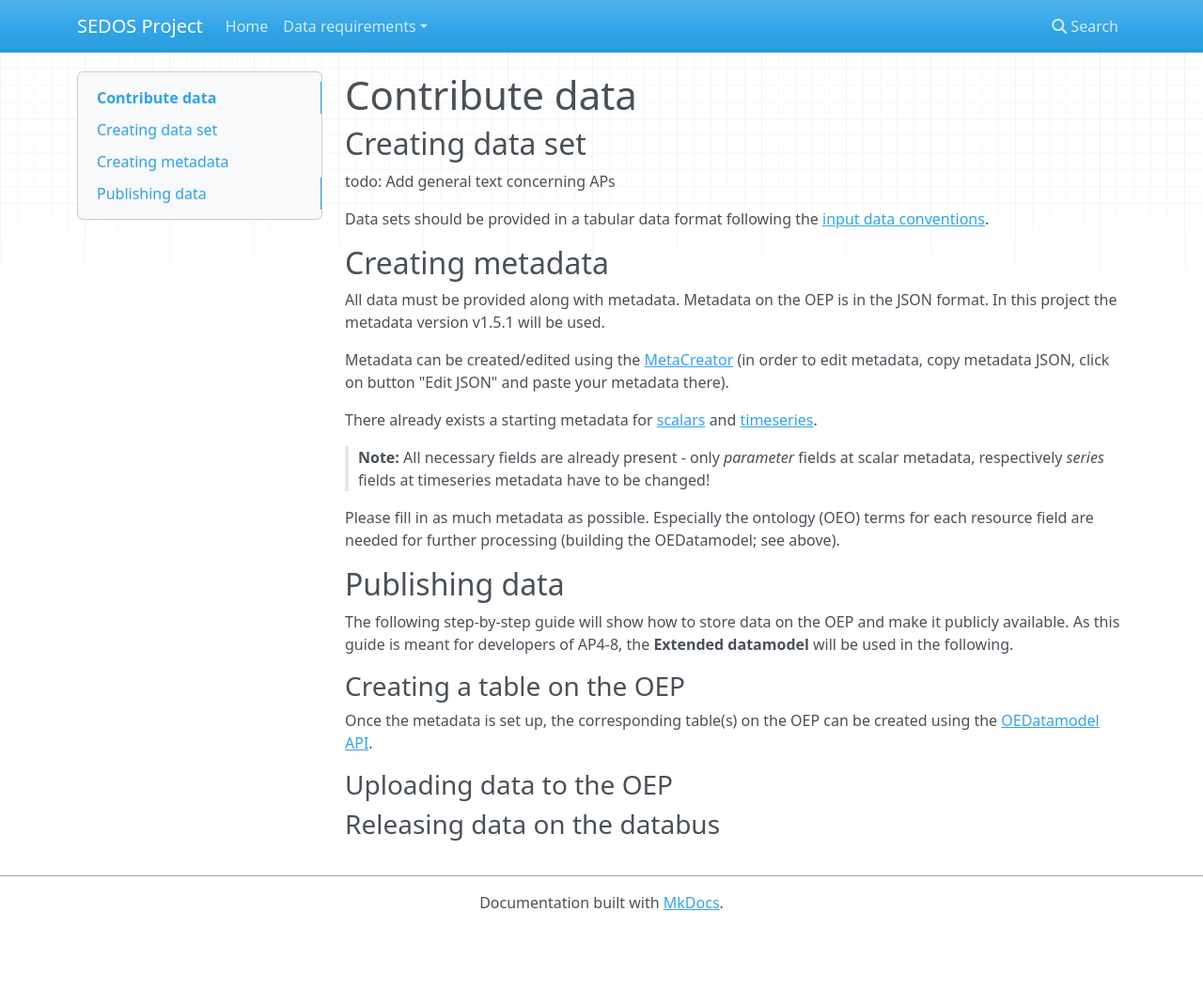
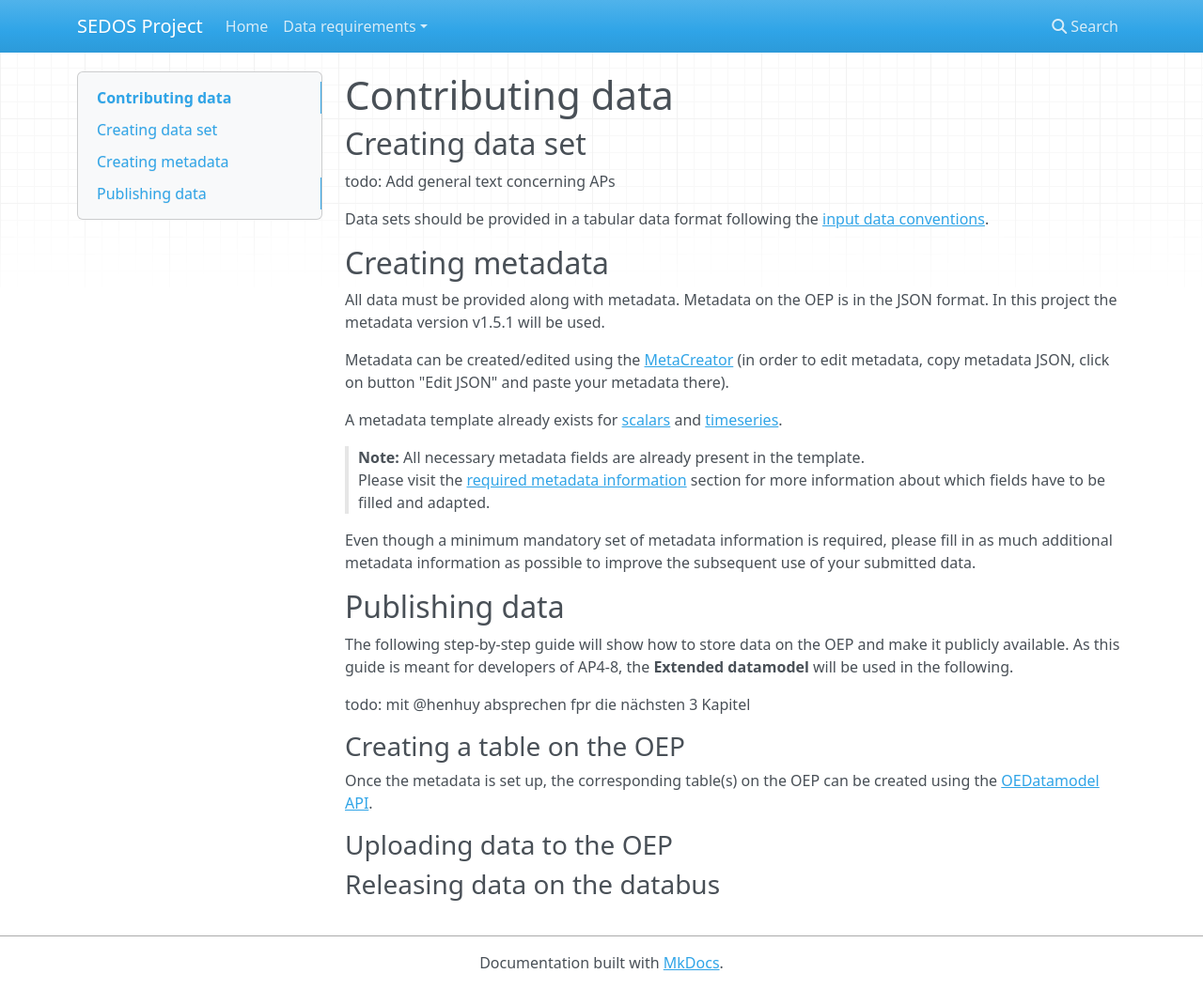
Before and after one commit to sedos-project/organization, an MkDocs documentation site: the page built from docs/data_requirements/contribute_data.md, in a window 1280 px wide and 1053 px high. Shown: the whole window at 94% size. Built offline with MkDocs 1.6.1, drawn with Linux system fonts in a browser that asks for light colours; nearby versions of some CDN libraries.

Commit message:
Extend metadata documentation
* Review and adapt "Creating Metadata" section
* Add section for min. required metadata fields
* Correct some typos

```diff
--- a/docs/data_requirements/contribute_data.md
+++ b/docs/data_requirements/contribute_data.md
@@ -1,4 +1,4 @@
-# Contribute data
+# Contributing data
 
 
 ## Creating data set
@@ -14,16 +14,18 @@ In this project the metadata version v1.5.1 will be used.
 Metadata can be created/edited using the [MetaCreator](https://meta.rl-institut.de/meta_creator/151)
 (in order to edit metadata, copy metadata JSON, click on button "Edit JSON" and paste your metadata there).
 
-There already exists a starting metadata for [scalars](https://github.com/sedos-project/oedatamodel/blob/main/extended_datamodel/datamodel_scalars.json) and [timeseries](https://github.com/sedos-project/oedatamodel/blob/main/extended_datamodel/datamodel_timeseries.json).
-> **Note:** All necessary fields are already present - only _parameter_ fields at scalar metadata, respectively _series_ fields at timeseries metadata have to be changed!
+A metadata template already exists for [scalars](https://github.com/sedos-project/oedatamodel/blob/main/extended_datamodel/datamodel_scalars.json) and [timeseries](https://github.com/sedos-project/oedatamodel/blob/main/extended_datamodel/datamodel_timeseries.json).
+> **Note:** All necessary metadata fields are already present in the template. <br> Please visit the [required metadata information](metadata.md#Required-metadata-information) section for more information about which fields have to be filled and adapted.
 
-Please fill in as much metadata as possible.
-Especially the ontology (OEO) terms for each resource field are needed for further processing (building the OEDatamodel; see above).
+Even though a minimum mandatory set of metadata information is required, please fill in as much additional metadata information as possible to improve the subsequent use of your submitted data.
+
 
 ## Publishing data
 
 The following step-by-step guide will show how to store data on the OEP and make it publicly available.
 As this guide is meant for developers of AP4-8, the **Extended datamodel** will be used in the following.
+
+todo: mit @henhuy absprechen fpr die nächsten 3 Kapitel
 
 ### Creating a table on the OEP
 Once the metadata is set up, the corresponding table(s) on the OEP can be created using the [OEDatamodel API](https://modex.rl-institut.de).
```
Also changed, not shown: docs/data_requirements/metadata.md (+16 -0 lines).
